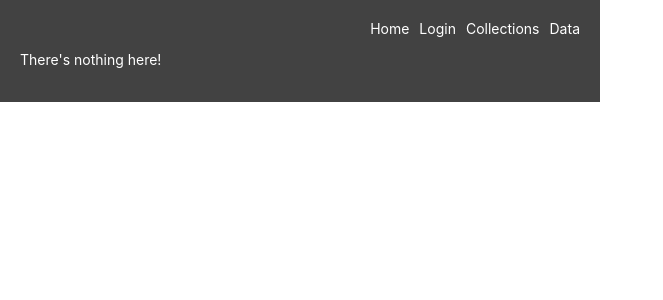
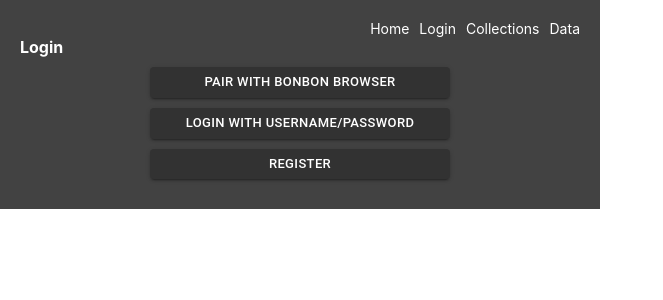
Before and after one commit to BonBon-exchange/bonbon-chrome-extension, a React (Create React App) app: page /login/1 in a window 1280 px wide. Shown: the top 300 px of the page, without its empty margins (0-663 px from the left). Built offline with nearby package versions, Linux system fonts and the light colour scheme.

Commit message:
Improve menu navigation

```diff
--- a/src/index.tsx
+++ b/src/index.tsx
@@ -20,7 +20,9 @@
     <Routes>
       <Route path="/" element={<App />}>
         <Route path="popup.html" element={<Home />} />
-        <Route path="login" element={<Login />} />
+        <Route path="login" element={<Login />}>
+          <Route path=":view" element={<Login />} />
+        </Route>
         <Route path="*" element={<p>There's nothing here!</p>} />
       </Route>
     </Routes>
--- a/src/routes/Login/Login.tsx
+++ b/src/routes/Login/Login.tsx
@@ -1,4 +1,5 @@
-import React, { useState } from "react";
+import React, { useEffect, useState } from "react";
+import { useParams, useNavigate } from "react-router-dom";
 
 import { Button } from "components/Button";
 import { Layout } from "components/Layout";
@@ -7,7 +8,21 @@
 import "./style.scss";
 
 export const Login: React.FC = () => {
+  const params = useParams();
+  const navigate = useNavigate();
   const [view, setView] = useState<null | React.ReactElement>(null);
+
+  useEffect(() => {
+    switch (params.view) {
+      default:
+        setView(null);
+        break;
+
+      case "pair":
+        setView(<PairWithBonBon />);
+        break;
+    }
+  }, [params.view]);
 
   const LoginMenu: React.FC = () => {
     return (
@@ -15,14 +30,22 @@
         <Button
           size="small"
           variant="contained"
-          onClick={() => setView(<PairWithBonBon />)}
+          onClick={() => navigate("/login/pair")}
         >
           Pair with BonBon Browser
         </Button>
-        <Button size="small" variant="contained">
+        <Button
+          size="small"
+          variant="contained"
+          onClick={() => navigate("/login/crednetials")}
+        >
           Login with username/password
         </Button>
-        <Button size="small" variant="contained">
+        <Button
+          size="small"
+          variant="contained"
+          onClick={() => navigate("/login/register")}
+        >
           Register
         </Button>
       </div>
@@ -38,7 +61,7 @@
             <div className="Login__go-back-container">
               <div
                 className="Login__go-back text-link"
-                onClick={() => setView(null)}
+                onClick={() => navigate("/login")}
               >
                 Go back
               </div>
```
